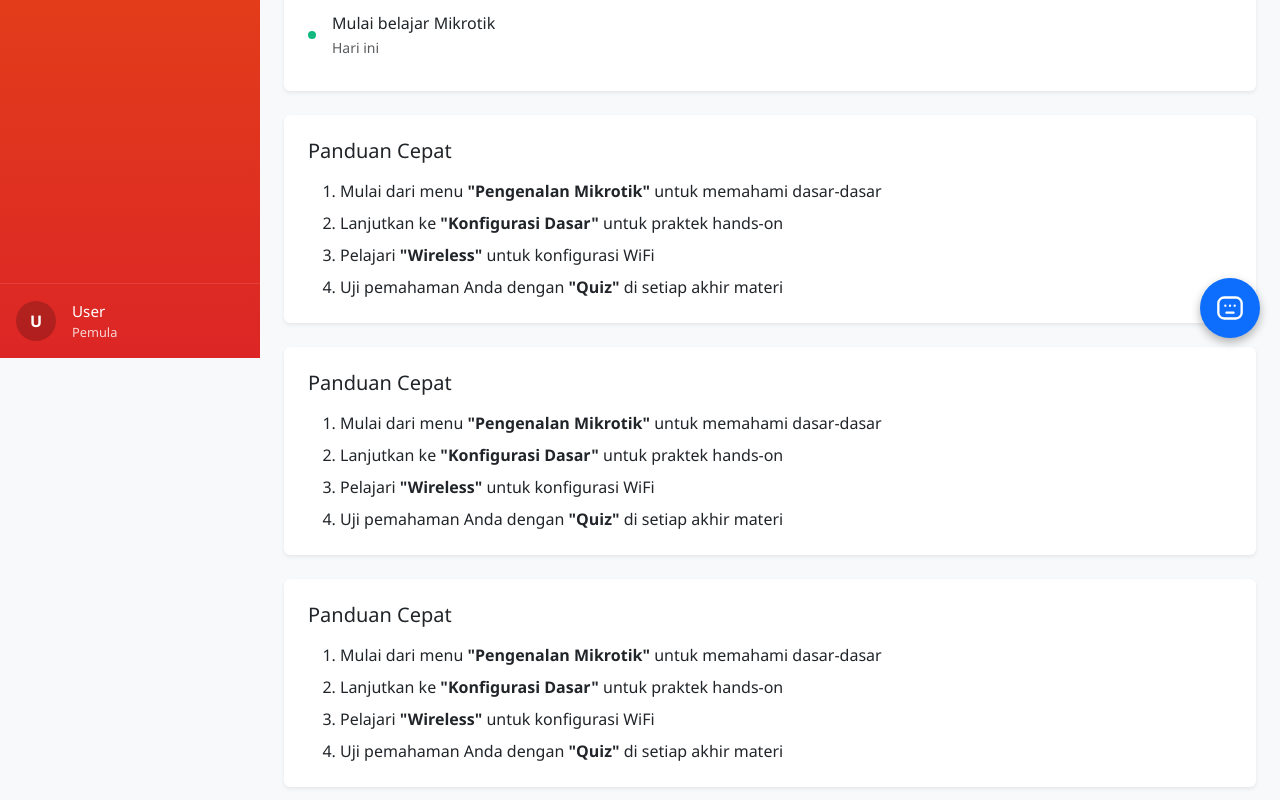
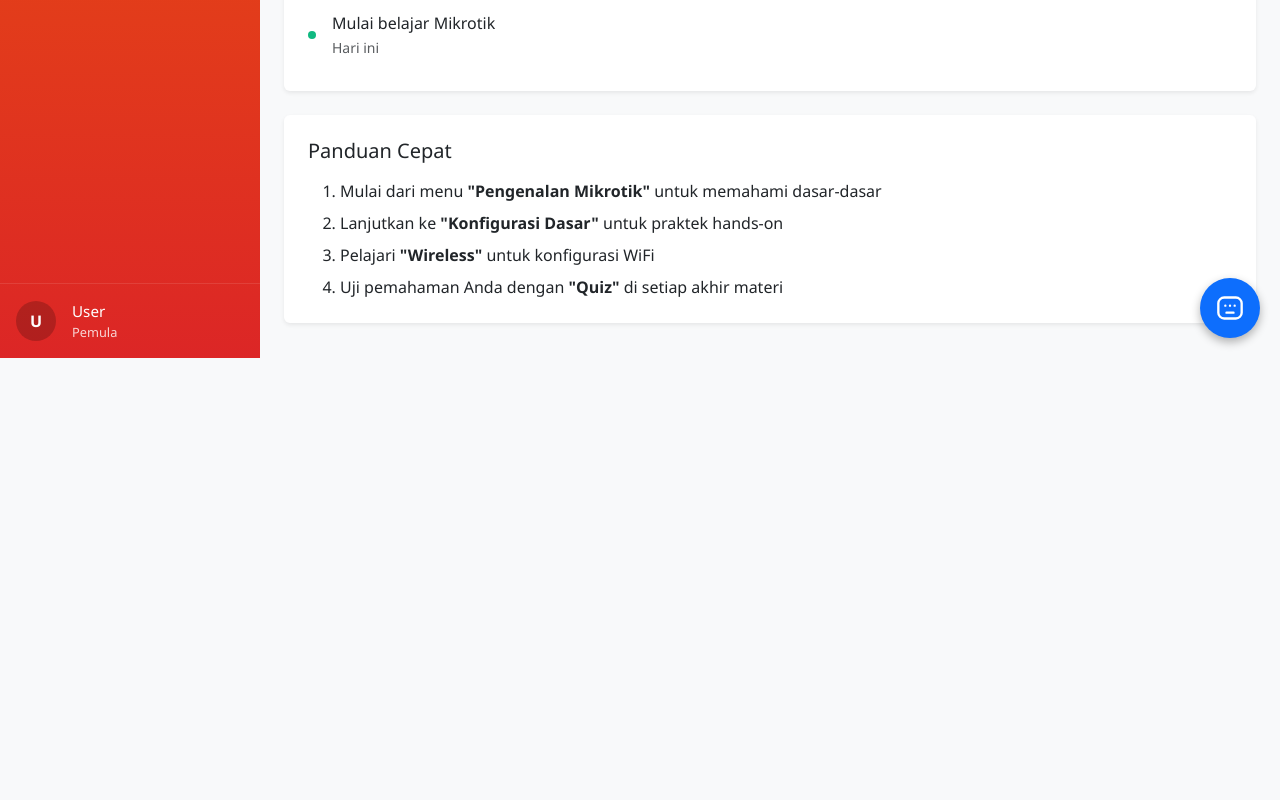
Before and after one commit to MuhSaider/mikrotik-dasar, a plain HTML site: page index.html in a window 1280 px wide. Shown: the part 442-1242 px from the top of the page. After the commit the page ends 800 px from the top, so only its background shows below. Drawn offline with nearby package versions, Linux system fonts and the light colour scheme.

Commit message:
Remove duplicate sections in index.html
Removed duplicate 'Panduan Cepat' sections from index.html.

```diff
--- a/index.html
+++ b/index.html
@@ -242,32 +242,6 @@
                     </ol>
                 </div>
             </div>
-            <div class="card border-0 shadow-sm mt-4">
-                <div class="card-body p-4">
-                    <h5 class="card-title mb-3">Panduan Cepat</h5>
-                    <ol class="mb-0">
-                        <li class="mb-2">Mulai dari menu <strong>"Pengenalan Mikrotik"</strong> untuk memahami
-                            dasar-dasar
-                        </li>
-                        <li class="mb-2">Lanjutkan ke <strong>"Konfigurasi Dasar"</strong> untuk praktek hands-on</li>
-                        <li class="mb-2">Pelajari <strong>"Wireless"</strong> untuk konfigurasi WiFi</li>
-                        <li class="mb-0">Uji pemahaman Anda dengan <strong>"Quiz"</strong> di setiap akhir materi</li>
-                    </ol>
-                </div>
-            </div>
-            <div class="card border-0 shadow-sm mt-4">
-                <div class="card-body p-4">
-                    <h5 class="card-title mb-3">Panduan Cepat</h5>
-                    <ol class="mb-0">
-                        <li class="mb-2">Mulai dari menu <strong>"Pengenalan Mikrotik"</strong> untuk memahami
-                            dasar-dasar
-                        </li>
-                        <li class="mb-2">Lanjutkan ke <strong>"Konfigurasi Dasar"</strong> untuk praktek hands-on</li>
-                        <li class="mb-2">Pelajari <strong>"Wireless"</strong> untuk konfigurasi WiFi</li>
-                        <li class="mb-0">Uji pemahaman Anda dengan <strong>"Quiz"</strong> di setiap akhir materi</li>
-                    </ol>
-                </div>
-            </div>
         </div>
     </div>
 
```
